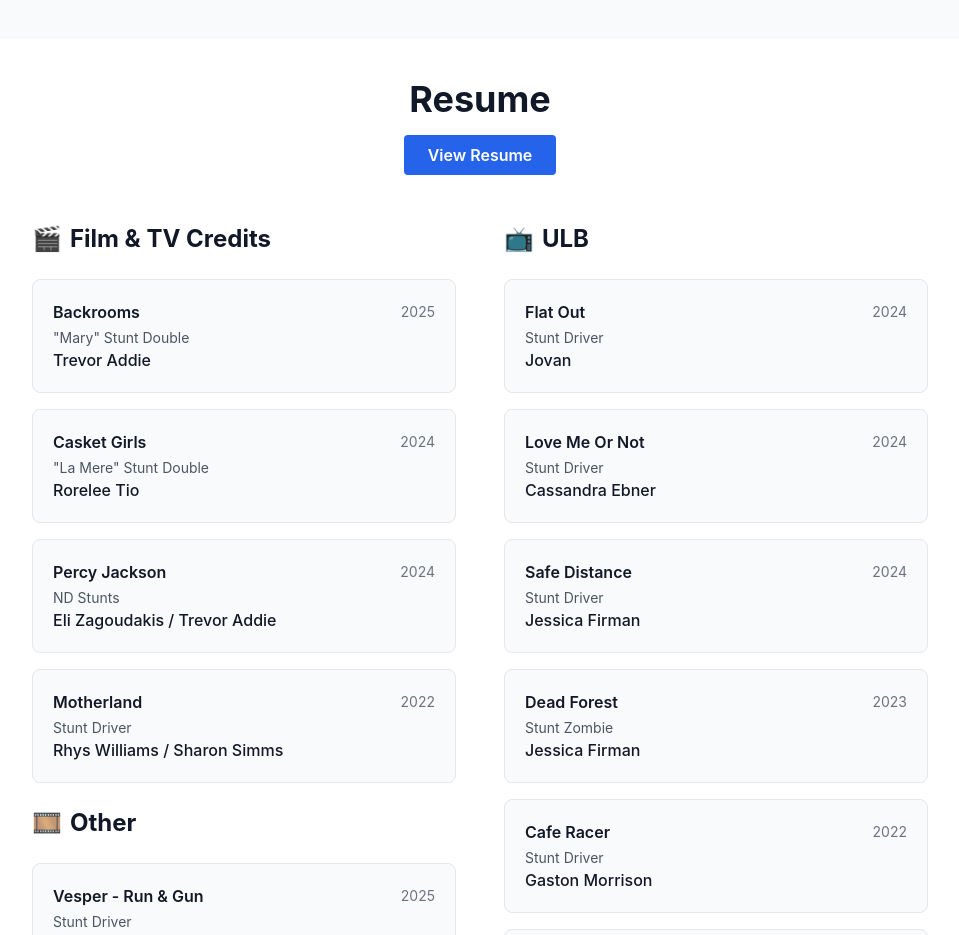
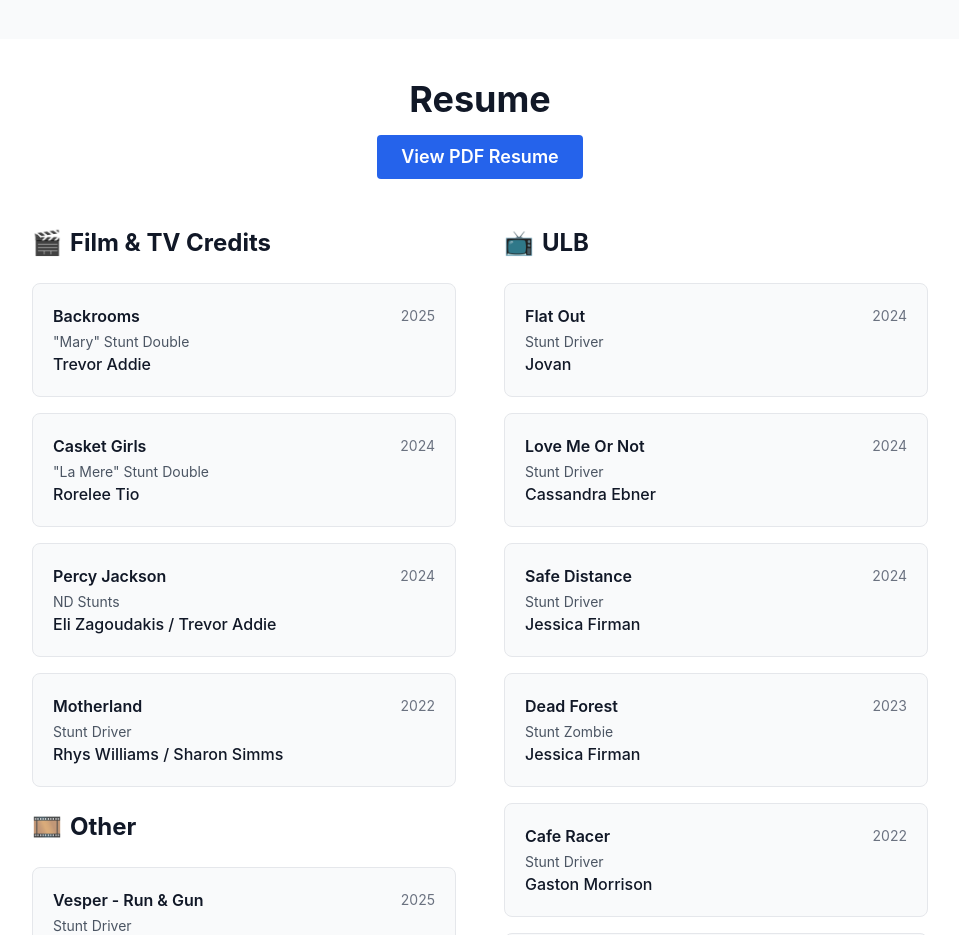
Before and after one commit to alysoncp/Stunts-2025, a React (Create React App) app: page / in a window 1280 px wide. Shown: the part 960-1895 px from the top of the page, without its empty margins (160-1119 px from the left). Built offline with nearby package versions, Linux system fonts and the light colour scheme.

Commit message:
finally fixed Amplify. PDF button text enlarged

```diff
--- a/src/App.js
+++ b/src/App.js
@@ -356,9 +356,9 @@
                 href="/resume.pdf"
                 target="_blank" could be a problem
                 rel="noopener noreferrer"
-                className="bg-blue-600 hover:bg-blue-700 text-white font-semibold px-6 py-2 rounded transition-colors inline-block"
+                className="bg-blue-600 hover:bg-blue-700 text-white font-semibold px-6 py-2 rounded transition-colors inline-block text-lg"
               >
-                View Resume
+                View PDF Resume
               </a>
             </div>
 
```
